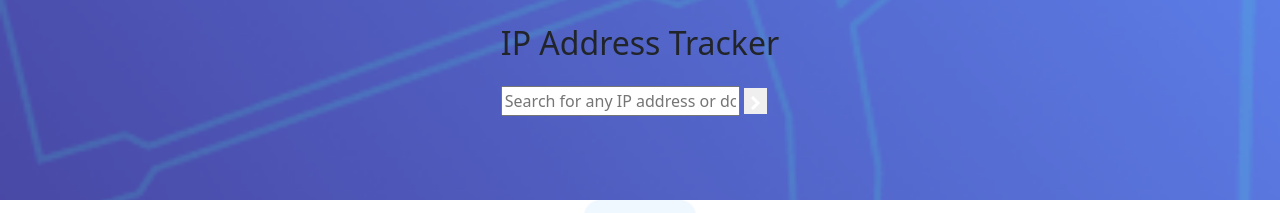
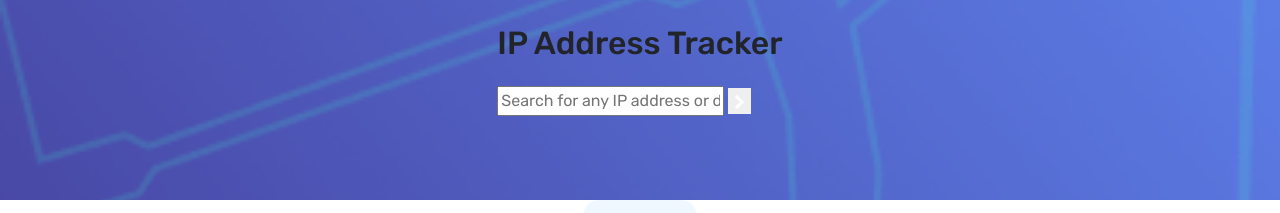
Before and after one commit to biodun-ojo/IP-Address-Tracker, a plain HTML site: page index.html in a window 1280 px wide. Shown: the top 213 px of the page. Drawn offline with nearby package versions, Linux system fonts and the light colour scheme.

```diff
--- a/index.html
+++ b/index.html
@@ -10,6 +10,12 @@
 
   <link href="https://cdn.jsdelivr.net/npm/bootstrap@5.3.3/dist/css/bootstrap.min.css" rel="stylesheet"
     integrity="sha384-QWTKZyjpPEjISv5WaRU9OFeRpok6YctnYmDr5pNlyT2bRjXh0JMhjY6hW+ALEwIH" crossorigin="anonymous">
+
+  <link rel="preconnect" href="https://fonts.googleapis.com">
+  <link rel="preconnect" href="https://fonts.gstatic.com" crossorigin>
+  <link
+    href="https://fonts.googleapis.com/css2?family=Outfit:wght@100..900&family=Rubik:ital,wght@0,300..900;1,300..900&display=swap"
+    rel="stylesheet">
 
   <link rel="stylesheet" href="ip.css">
 
@@ -40,7 +46,8 @@
 
       <div>
         <input type="text" placeholder="Search for any IP address or domain" id="ip">
-        <button type="submit" class="border-0" id="InputBTN"><img src="images/icon-arrow.svg" alt="search arrow button"></button>
+        <button type="submit" class="border-0" id="InputBTN"><img src="images/icon-arrow.svg"
+            alt="search arrow button"></button>
       </div>
     </form>
   </section>
--- a/ip.scss
+++ b/ip.scss
@@ -1,3 +1,7 @@
+body {
+    font-family: "Rubik", sans-serif;
+}
+
 .sec-1 {
     background-image: url(images/pattern-bg-mobile.png);
     background-size: cover;
```
Also changed, not shown: ip.css, 1 other file. Lines whose indentation alone changed are shown as unchanged.
